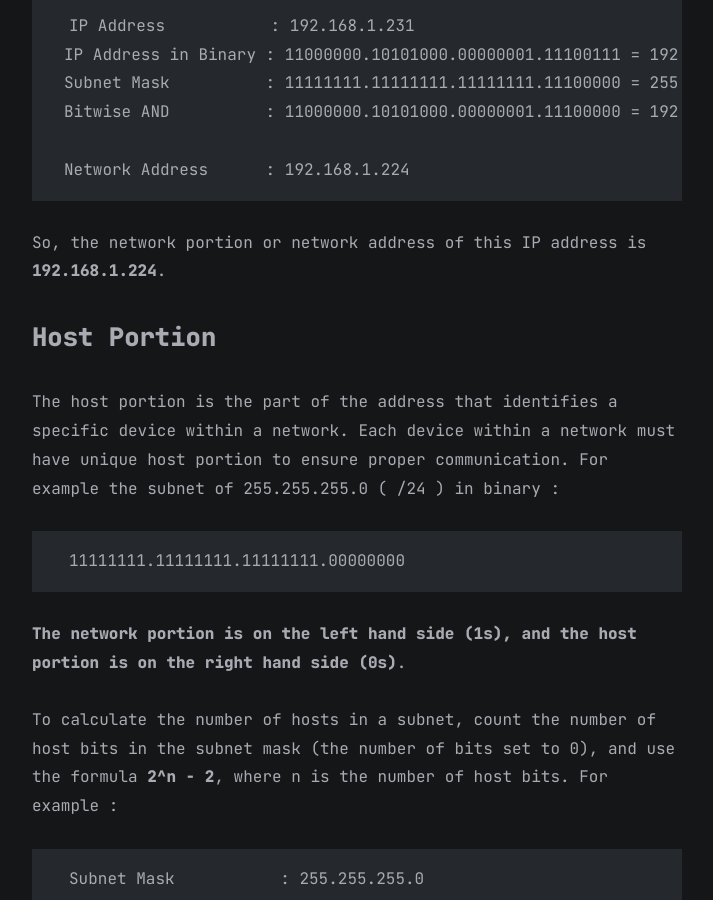
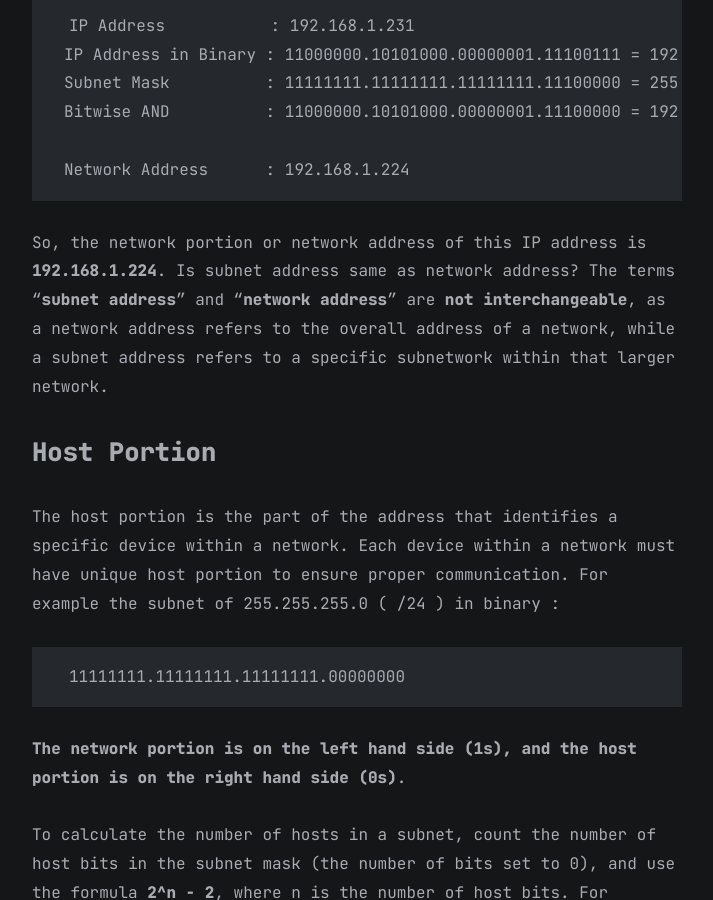
Before and after one commit to faridarif/faridarif.github.io, a Jekyll site: the page built from all_collections/_posts/2023-04-26-IP-addresses-subnet-masks.md, in a window 1280 px wide and 900 px high, scrolled down 7949 px. Shown: the whole window, without its empty margins (283-996 px from the left). Built offline with Jekyll 4.4.1, drawn with Linux system fonts in a browser that asks for light colours.

Commit message:
Update 2023-04-26-IP-addresses-subnet-masks.md

````diff
--- a/all_collections/_posts/2023-04-26-IP-addresses-subnet-masks.md
+++ b/all_collections/_posts/2023-04-26-IP-addresses-subnet-masks.md
@@ -147,7 +147,7 @@ Bitwise AND          : 11000000.10101000.00000001.11100000 = 192.168.1.224
 
 Network Address      : 192.168.1.224
 ```
-So, the network portion or network address of this IP address is **192.168.1.224**.
+So, the network portion or network address of this IP address is **192.168.1.224**. Is subnet address same as network address? The terms "**subnet address**" and "**network address**" are **not interchangeable**, as a network address refers to the overall address of a network, while a subnet address refers to a specific subnetwork within that larger network.
 
 ### Host Portion
 
````
